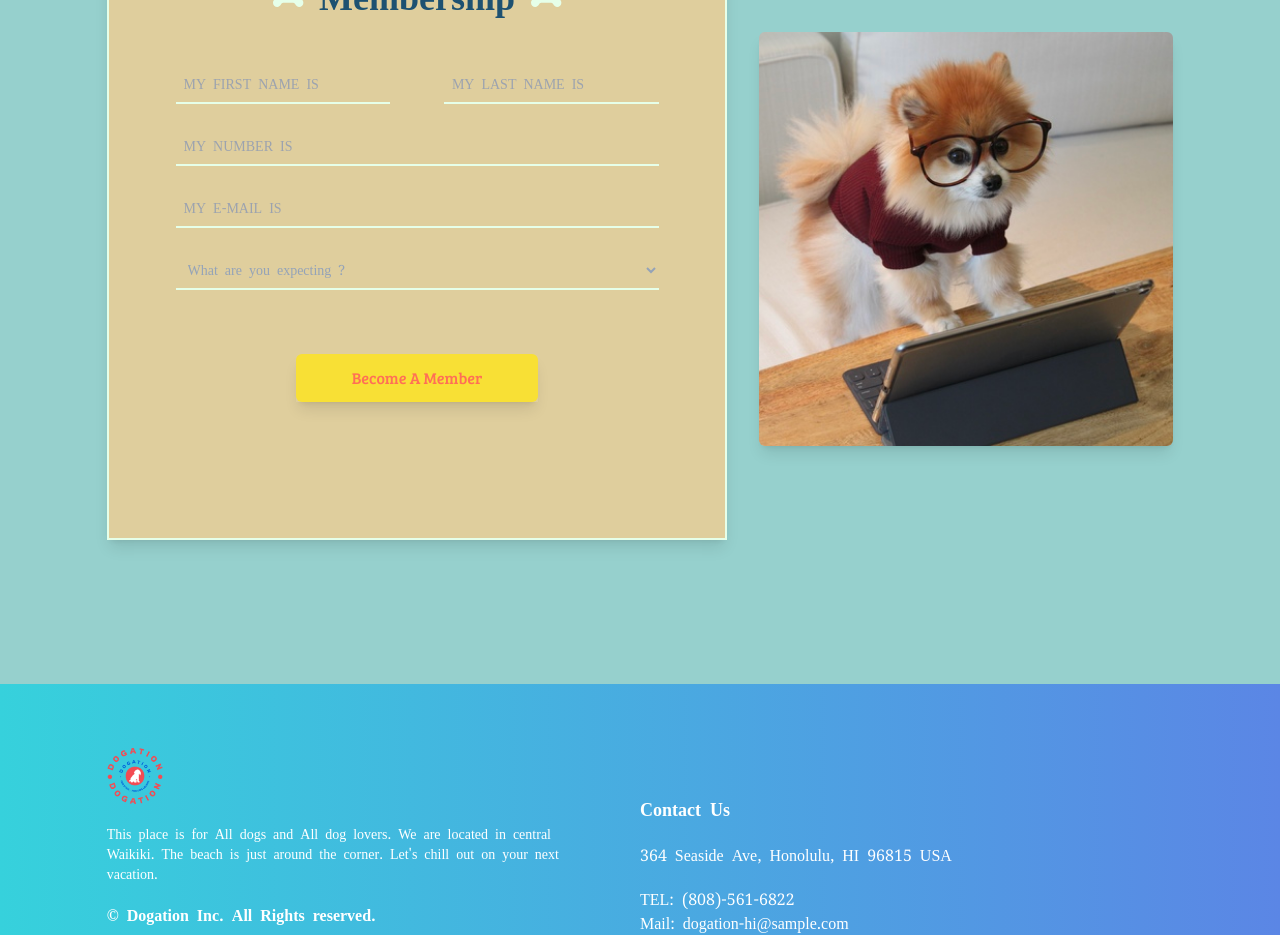
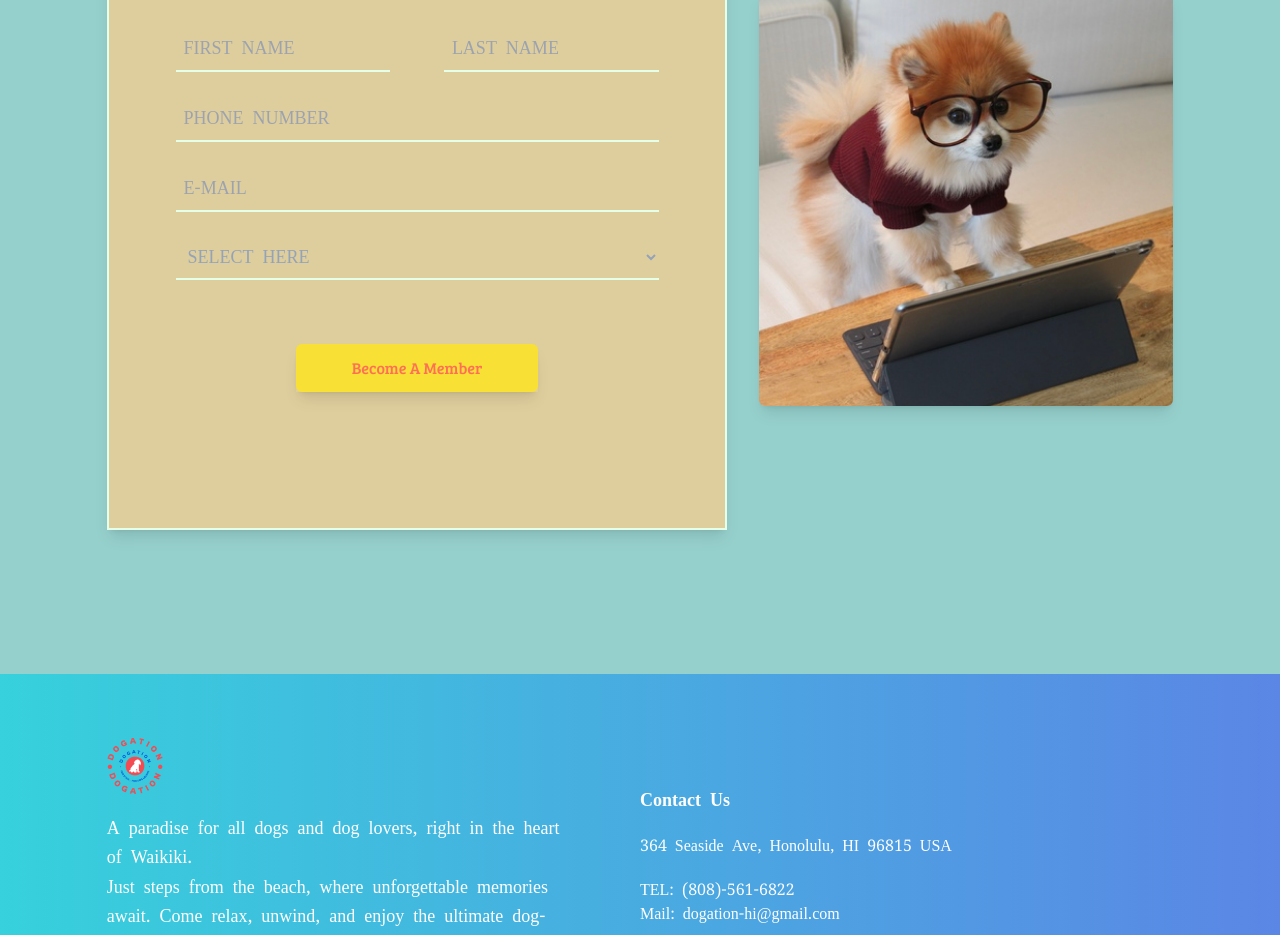
Before and after one commit to sahoooii/ts-react-dogation, a React (Vite) app: page / in a window 1280 px wide. Shown: the part 4260-5195 px from the top of the page. Built offline with nearby package versions, Linux system fonts and the light colour scheme.

Commit message:
Fixed CSS and add .env file

```diff
--- a/src/scenes/contactUs/ContactForm.tsx
+++ b/src/scenes/contactUs/ContactForm.tsx
@@ -18,7 +18,7 @@ const ContactForm = () => {
 	};
 
 	const formDesignStyle = `mx-auto border-b-2 border-light-green-20 w-full`;
-	const formInputStyle = `w-full bg-sand-80 p-2 text-sm outline-none placeholder:uppercase text-base`;
+	const formInputStyle = `w-full bg-sand-80 p-2 text-lg outline-none placeholder:uppercase`;
 
 	return (
 		<motion.div
@@ -48,14 +48,14 @@ const ContactForm = () => {
 				<form
 					method='POST'
 					target='_blank'
-					action='https://formsubmit.co/d8ba071863b209c206352f351fbccf9e'
+					action={import.meta.env.VITE_FORM_SUBMIT}
 					onSubmit={onSubmit}
 				>
 					<div className='sm:flex sm:justify-between'>
 						<div className={`${formDesignStyle} mt-6 sm:w-[40%]`}>
 							<label htmlFor='firstName'></label>
 							<input
-								placeholder='My First Name is'
+								placeholder='First Name'
 								// name='firstName'
 								className={formInputStyle}
 								type='text'
@@ -77,7 +77,7 @@ const ContactForm = () => {
 						<div className={`${formDesignStyle} mt-6 sm:w-[40%]`}>
 							<label htmlFor='lastName'></label>
 							<input
-								placeholder='My Last Name is'
+								placeholder='Last Name'
 								// name='lastName'
 								className={formInputStyle}
 								type='text'
@@ -101,7 +101,7 @@ const ContactForm = () => {
 					<div className={`${formDesignStyle} mt-6 sm:w-[90%]`}>
 						<label htmlFor='phone'></label>
 						<input
-							placeholder='My number is'
+							placeholder='Phone Number'
 							// name='phone'
 							className={formInputStyle}
 							type='text'
@@ -123,7 +123,7 @@ const ContactForm = () => {
 					<div className={`${formDesignStyle} mt-6 sm:w-[90%]`}>
 						<label htmlFor='email' />
 						<input
-							placeholder='My E-Mail is'
+							placeholder='E-Mail'
 							// name='email'
 							className={formInputStyle}
 							type='text'
@@ -154,12 +154,21 @@ const ContactForm = () => {
 							required
 						>
 							<option hidden value=''>
-								What are you expecting ?
+								SELECT HERE
 							</option>
-							<option value='activity'>I'd like to do some activities.</option>
-							<option value='relax'>I'd like to chill out all day.</option>
+							<option disabled selected value=''>
+								What are you looking forward to at Dogation?
+							</option>
+							<option value='activity'>
+								Exciting Activities (Fun experiences offered at our facilities)
+							</option>
+							<option value='relax'>
+								A Relaxing Getaway (Enjoy a peaceful, all-day retreat at our
+								resort)
+							</option>
 							<option value='for dog'>
-								I'd like to do something special for my dog.
+								Something Special for My Dog (Unique treats, services, or
+								surprises for my furry friend!)
 							</option>
 						</select>
 						{errors.subject && (
--- a/src/scenes/contactUs/index.tsx
+++ b/src/scenes/contactUs/index.tsx
@@ -21,7 +21,8 @@ const ContactUs = ({ setSelectedPage }: Props) => {
 				>
 					{/* Header */}
 					<motion.div
-						className='md:w-3/5'
+						// className='md:w-3/5'
+						className='w-full'
 						initial='hidden'
 						whileInView='visible'
 						viewport={{ once: true, amount: 0.5 }}
@@ -31,13 +32,16 @@ const ContactUs = ({ setSelectedPage }: Props) => {
 							visible: { opacity: 1, x: 0 },
 						}}
 					>
+						<div className='flex flex-col items-center justify-center md:items-start'>
 							<TitleText>
 								<span className='text-dark-blue-50'>Contact </span>US{' '}
 								<FontAwesomeIcon icon={faPaw} className='text-light-green-20' />
 							</TitleText>
 
-						<div className='my-5 w-full text-xl leading-relaxed sm:leading-8'>
+							<div className='my-5'>
 								<Tagline>- Dogation is a members-only resort -</Tagline>
+							</div>
+							<div className='my-2 w-full md:px-4 px-2 text-xl leading-relaxed sm:leading-8'>
 								But joining is completely free! As a member, you'll receive
 								exclusive updates and special coupons. Choose between a Free
 								Membership or an Executive Membership.
@@ -48,6 +52,7 @@ const ContactUs = ({ setSelectedPage }: Props) => {
 								<br />
 								Upgrade for just $50 per year, and only one person in your group
 								needs to join!{' '}
+							</div>
 						</div>
 					</motion.div>
 
--- a/src/scenes/footer/index.tsx
+++ b/src/scenes/footer/index.tsx
@@ -2,26 +2,24 @@ import LogoCircle from '@/assets/logo/dogation-logo-circle.png';
 
 const Footer = () => {
 	return (
-		<footer className='bg-gradient-ocean md:pt-16 sm:pb-36 sm:pt-8 pt-2 pb-24 text-white'>
+		<footer className='bg-gradient-ocean pb-24 pt-2 text-white sm:pb-36 sm:pt-8 md:pt-16'>
 			<div className='mx-auto w-5/6 justify-center gap-16 md:flex'>
 				<div className='mt-10 basis-1/2 md:mt-0'>
 					<img src={LogoCircle} alt='logo' className='h-14 w-14' />
-					<p className='py-5 text-sm'>
-						This place is for All dogs and All dog lovers. We are located in
-						central Waikiki. The beach is just around the corner. Let's chill
-						out on your next vacation.
+					<p className='py-5 text-lg leading-relaxed'>
+						A paradise for all dogs and dog lovers, right in the heart of
+						Waikiki.
+						<br />
+						Just steps from the beach, where unforgettable memories await. Come
+						relax, unwind, and enjoy the ultimate dog-friendly getaway.
 					</p>
-					<p className='font-bold'>
-						&copy; Dogation Inc. All Rights reserved.
-					</p>
+					<p className='font-bold py-5 sm:py-8'>&copy; Dogation Inc. All Rights reserved.</p>
 				</div>
 				<div className='mt-12 basis-1/2 md:mt-12'>
-					<h4 className='font-bold text-lg'>Contact Us</h4>
-					<p className='my-5'>
-					364 Seaside Ave, Honolulu, HI 96815 USA
-					</p>
+					<h4 className='text-lg font-bold'>Contact Us</h4>
+					<p className='my-5'>364 Seaside Ave, Honolulu, HI 96815 USA</p>
 					<p>TEL: (808)-561-6822</p>
-					<p>Mail: dogation-hi@sample.com</p>
+					<p>Mail: dogation-hi@gmail.com</p>
 				</div>
 				<div></div>
 			</div>
```
Also changed, not shown: 1 other file (tests, documents, lock files or other folders). Lines whose indentation alone changed are shown as unchanged.
